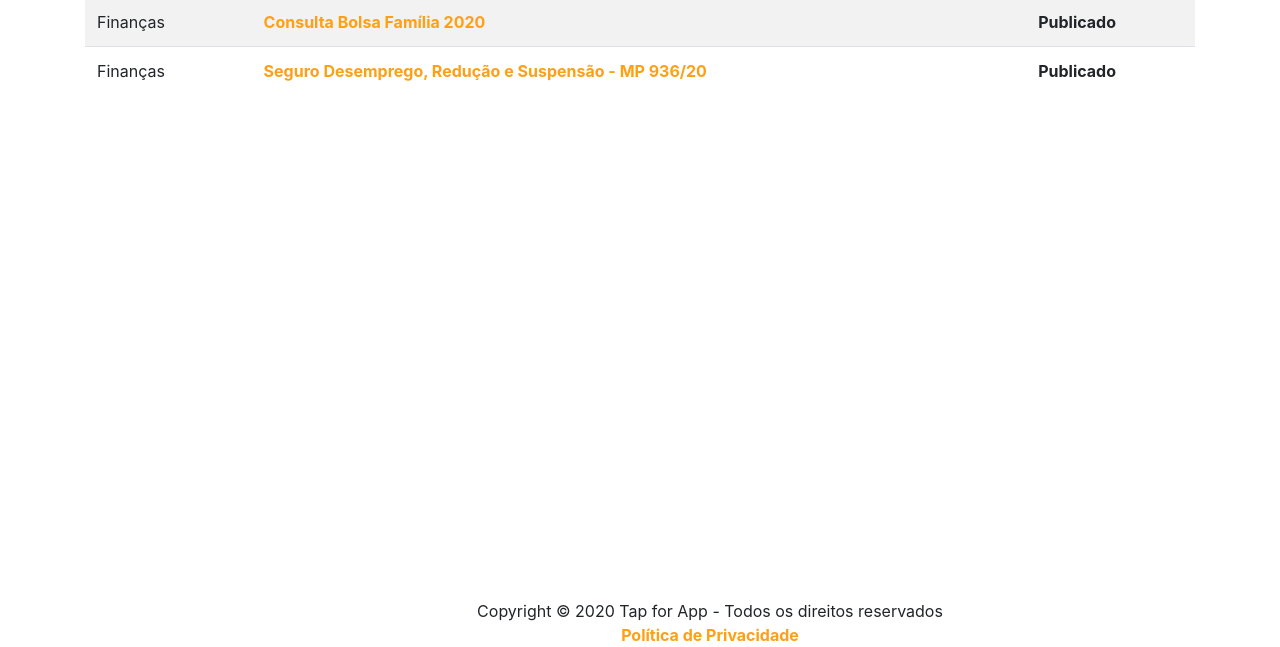
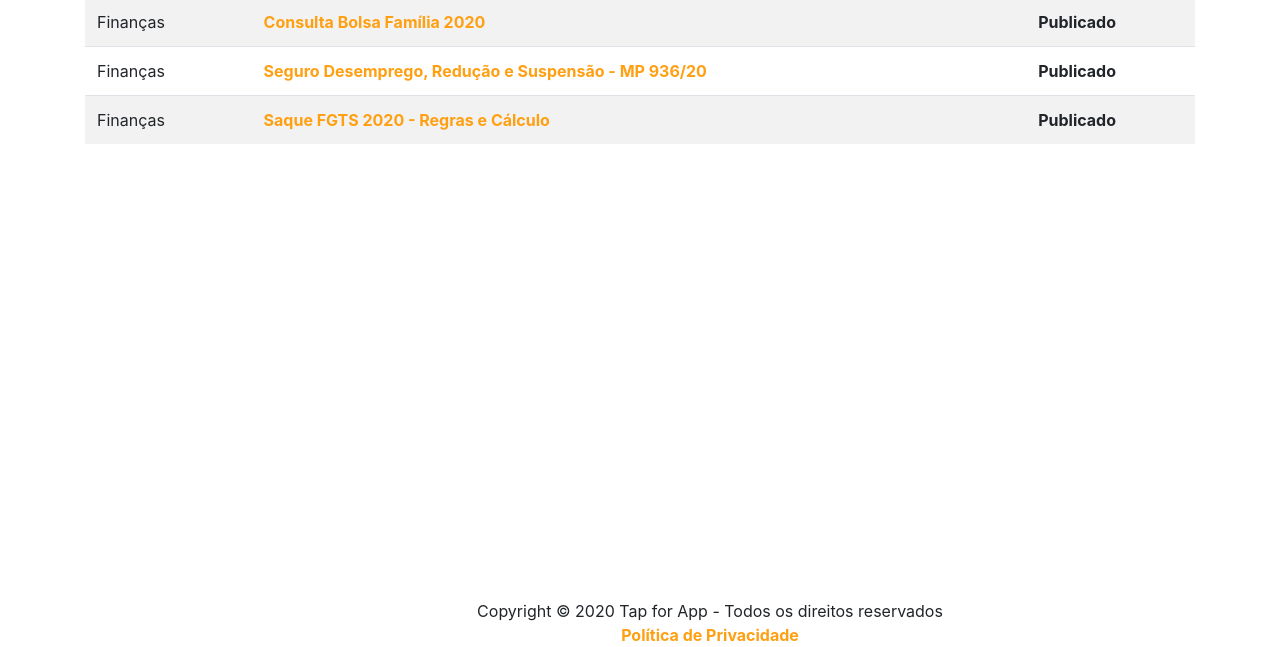
Before and after one commit to git-tapforapp/git-tapforapp.github.io, a plain HTML site: page index.html in a window 1280 px wide. Shown: the part 153-800 px from the top of the page. Drawn offline with nearby package versions, Linux system fonts and the light colour scheme.

Commit message:
Update index.html
Novo app adicionado.

```diff
--- a/index.html
+++ b/index.html
@@ -79,6 +79,16 @@
               </td>
               <td style="font-weight: bold;">Publicado</td>
             </tr>
+            <tr>
+              <!-- <th scope="row">2</th> -->
+              <td>Finanças</td>
+              <td>
+                <a href="https://play.google.com/store/apps/details?id=com.tapforapp.saquefgts">
+                  Saque FGTS 2020 - Regras e Cálculo
+                </a>
+              </td>
+              <td style="font-weight: bold;">Publicado</td>
+            </tr>
           </tbody>
         </table>
       </div>
```
